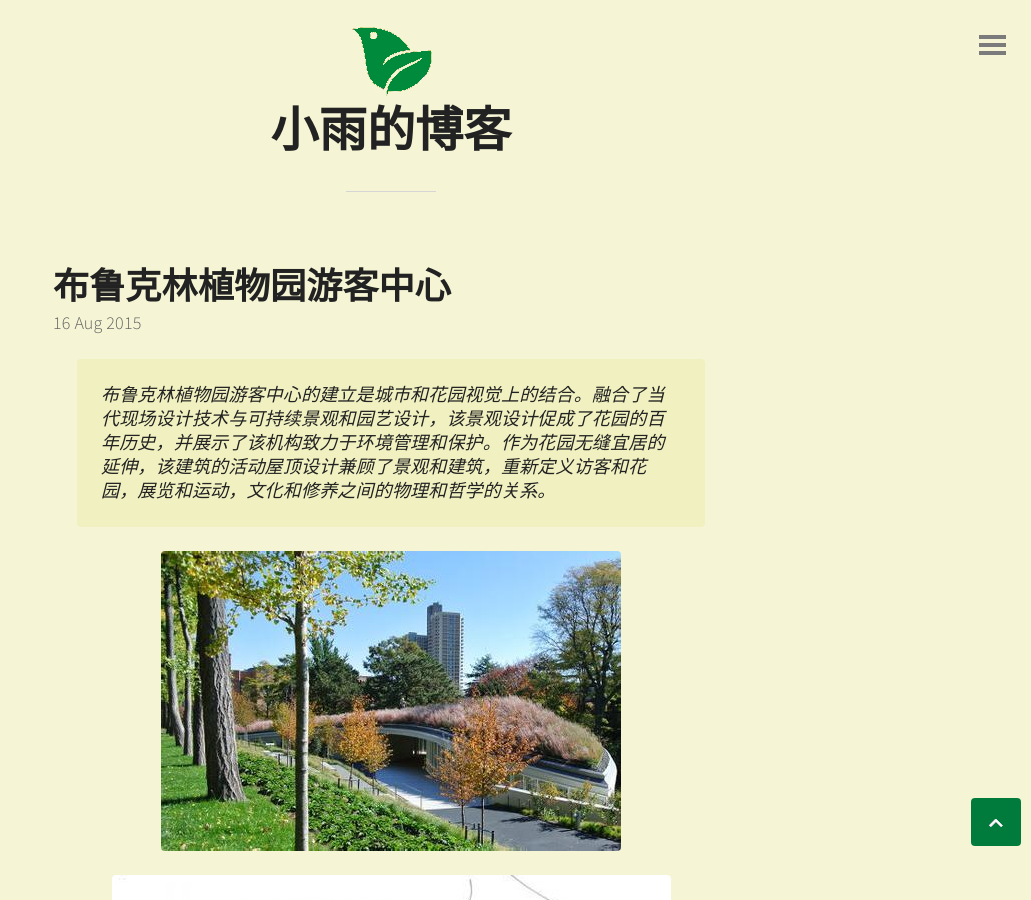
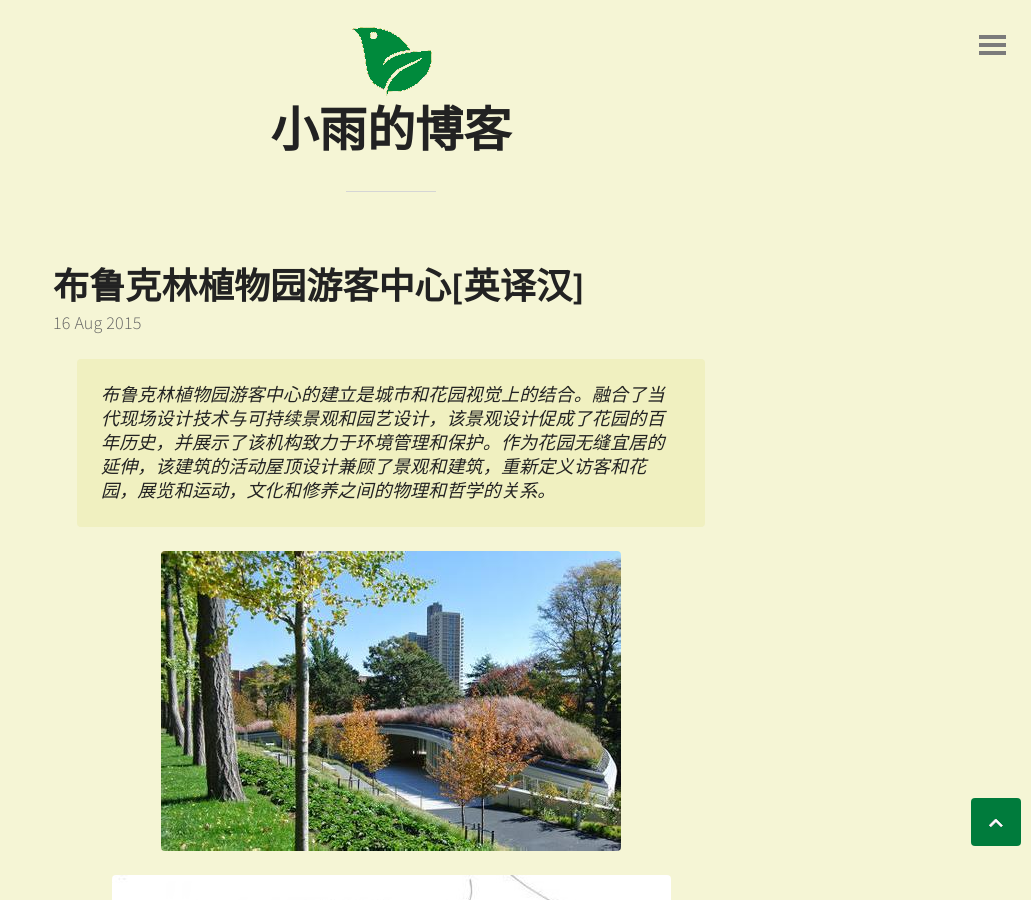
Before and after one commit to xiaoyu33/xiaoyu33.github.io, a Jekyll site: the page built from _posts/2015-08-16-布鲁克林植物园游客中心.md, in a window 1280 px wide and 900 px high. Shown: the whole window, without its empty margins (249-1280 px from the left). Built offline with Jekyll 4.4.1, drawn with Linux system fonts in a browser that asks for light colours; comment, search, counter and statistics services are not loaded.

Commit message:
Update 2015-08-16-布鲁克林植物园游客中心.md

```diff
--- a/_posts/2015-08-16-布鲁克林植物园游客中心.md
+++ b/_posts/2015-08-16-布鲁克林植物园游客中心.md
@@ -1,5 +1,5 @@
 ---
-title: 布鲁克林植物园游客中心
+title: 布鲁克林植物园游客中心[英译汉]
 ---
 
 > 布鲁克林植物园游客中心的建立是城市和花园视觉上的结合。融合了当代现场设计技术与可持续景观和园艺设计，该景观设计促成了花园的百年历史，并展示了该机构致力于环境管理和保护。作为花园无缝宜居的延伸，该建筑的活动屋顶设计兼顾了景观和建筑，重新定义访客和花园，展览和运动，文化和修养之间的物理和哲学的关系。
```
